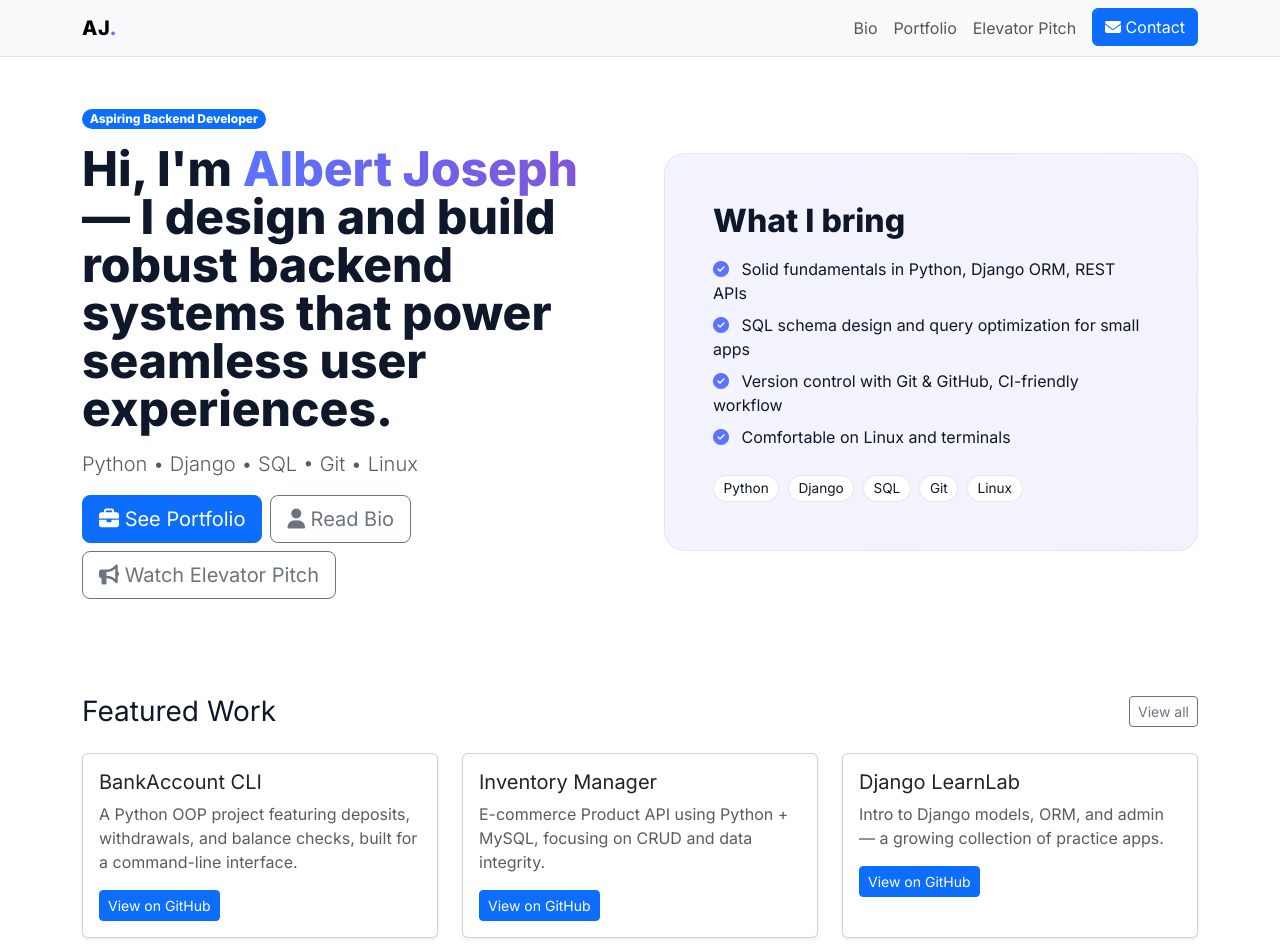
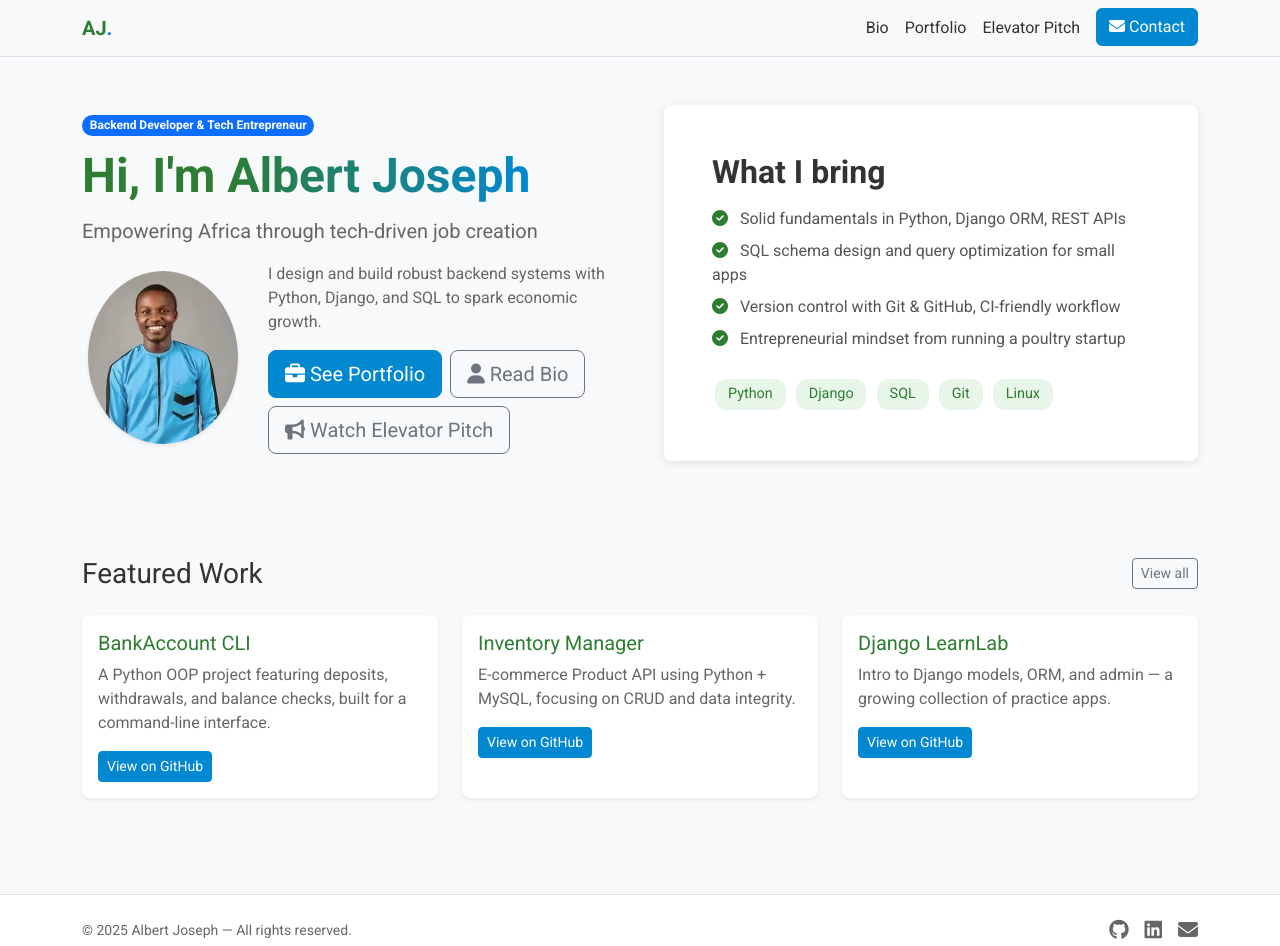
Before and after one commit to Joe2MOG/Joe2MOG.github.io, a plain HTML site: page index.html in a window 1280 px wide. Shown: the top 946 px of the page. Drawn offline with nearby package versions, Linux system fonts and the light colour scheme.

Commit message:
Update portfolio.html and README.md for Week 15 branding and elevator pitch video

```diff
--- a/assets/css/style.css
+++ b/assets/css/style.css
@@ -1,41 +1,112 @@
-:root {
-  --brand: #5b73ff; /* primary */
-  --brand-2: #7f56d9; /* gradient */
-  --dark: #0f172a;
+/* General styles */
+body {
+  font-family: 'Roboto', sans-serif;
+  color: #333;
+  background-color: #f8f9fa;
 }
 
-* { box-sizing: border-box; }
-
-body { font-family: 'Inter', system-ui, -apple-system, Segoe UI, Roboto, Arial, sans-serif; color: var(--dark); }
-
-.navbar-brand { letter-spacing: 0.5px; }
-.brand-dot { color: var(--brand); }
-
-.hero-card {
-  background: linear-gradient(135deg, rgba(91,115,255,0.08), rgba(127,86,217,0.08));
-  border: 1px solid rgba(15,23,42,0.06);
-  border-radius: 1.25rem;
+/* Navbar */
+.navbar {
+  background-color: #fff;
+  border-bottom: 1px solid #e0e0e0;
+}
+.navbar-brand {
+  color: #2E7D32 !important;
+  font-weight: 700;
+}
+.brand-dot {
+  color: #0288D1;
+}
+.nav-link {
+  color: #333;
+  font-weight: 400;
+}
+.nav-link:hover,
+.nav-link.active {
+  color: #0288D1;
+}
+.btn-primary {
+  background-color: #0288D1;
+  border-color: #0288D1;
+}
+.btn-primary:hover {
+  background-color: #026aa7;
+  border-color: #026aa7;
 }
 
+/* Header and text */
+h1, h2, h3, h4, h5, h6 {
+  color: #2E7D32;
+  font-weight: 700;
+}
 .text-gradient {
-  background: linear-gradient(90deg, var(--brand), var(--brand-2));
+  background: linear-gradient(90deg, #2E7D32, #0288D1);
   -webkit-background-clip: text;
-  background-clip: text;
-  color: transparent;
+  -webkit-text-fill-color: transparent;
+}
+.lead {
+  color: #555;
+  font-weight: 400;
 }
 
+/* Skill badges */
 .skill-badge {
   display: inline-block;
-  padding: 0.35rem 0.6rem;
-  border-radius: 9999px;
-  font-size: 0.85rem;
-  line-height: 1;
-  border: 1px solid rgba(15,23,42,0.1);
-  background: #fff;
-  margin: 0.15rem 0.25rem 0 0;
+  background-color: #e8f5e9;
+  color: #2E7D32;
+  padding: 0.3rem 0.8rem;
+  margin: 0.2rem;
+  border-radius: 12px;
+  font-size: 0.9rem;
 }
 
-.feature-list li { margin-bottom: .5rem; }
-.feature-list i { color: var(--brand); margin-right: .5rem; }
+/* Cards */
+.card {
+  border: none;
+  border-radius: 8px;
+  box-shadow: 0 2px 8px rgba(0, 0, 0, 0.1);
+}
+.card-title {
+  color: #2E7D32;
+}
+.card-text {
+  color: #555;
+}
 
-footer { background: #fff; }
+/* Footer */
+footer {
+  background-color: #fff;
+  border-top: 1px solid #e0e0e0;
+}
+.text-muted {
+  color: #666 !important;
+}
+.text-muted:hover {
+  color: #0288D1 !important;
+}
+
+/* Hero section (index page) */
+.hero-card {
+  background-color: #fff;
+  border-radius: 8px;
+  box-shadow: 0 2px 8px rgba(0, 0, 0, 0.1);
+}
+.feature-list li {
+  color: #555;
+  margin-bottom: 0.5rem;
+}
+.feature-list i {
+  color: #2E7D32;
+  margin-right: 0.5rem;
+}
+
+/* Responsive adjustments */
+@media (max-width: 576px) {
+  h1.display-5 {
+    font-size: 2rem;
+  }
+  .btn-lg {
+    font-size: 1rem;
+    padding: 0.5rem 1rem;
+  }
+}
--- a/index.html
+++ b/index.html
@@ -4,10 +4,10 @@
     <meta charset="utf-8" />
     <meta name="viewport" content="width=device-width, initial-scale=1" />
     <title>Albert Joseph — Backend Developer Portfolio</title>
-    <meta name="description" content="Portfolio of Albert Joseph, an aspiring backend developer skilled in Python, Django, SQL, Git, and Linux. Explore projects and technical expertise." />
+    <meta name="description" content="Portfolio of Albert Joseph, a backend developer and tech entrepreneur dedicated to job creation in Africa." />
     <link rel="preconnect" href="https://fonts.googleapis.com">
     <link rel="preconnect" href="https://fonts.gstatic.com" crossorigin>
-    <link href="https://fonts.googleapis.com/css2?family=Inter:wght@300;400;600;800&display=swap" rel="stylesheet">
+    <link href="https://fonts.googleapis.com/css2?family=Roboto:wght@300;400;700&display=swap" rel="stylesheet">
     <link href="https://cdn.jsdelivr.net/npm/bootstrap@5.3.3/dist/css/bootstrap.min.css" rel="stylesheet" />
     <link href="https://cdnjs.cloudflare.com/ajax/libs/font-awesome/6.5.2/css/all.min.css" rel="stylesheet" />
     <link href="assets/css/style.css" rel="stylesheet" />
@@ -39,13 +39,21 @@
     <header class="hero container py-5">
       <div class="row align-items-center g-5">
         <div class="col-lg-6">
-          <span class="badge rounded-pill text-bg-primary mb-3">Aspiring Backend Developer</span>
-          <h1 class="display-5 fw-bold lh-1 mb-3">Hi, I'm <span class="text-gradient">Albert Joseph</span> — I design and build robust backend systems that power seamless user experiences.</h1>
-          <p class="lead text-muted">Python • Django • SQL • Git • Linux</p>
-          <div class="d-flex gap-2 flex-wrap mt-3">
-            <a class="btn btn-primary btn-lg" href="portfolio.html"><i class="fa-solid fa-briefcase"></i> See Portfolio</a>
-            <a class="btn btn-outline-secondary btn-lg" href="bio.html"><i class="fa-solid fa-user"></i> Read Bio</a>
-            <a class="btn btn-outline-secondary btn-lg" href="pitch.html"><i class="fa-solid fa-bullhorn"></i> Watch Elevator Pitch</a>
+          <span class="badge rounded-pill text-bg-primary mb-3">Backend Developer & Tech Entrepreneur</span>
+          <h1 class="display-5 fw-bold lh-1 mb-3">Hi, I'm <span class="text-gradient">Albert Joseph</span></h1>
+          <p class="lead text-muted">Empowering Africa through tech-driven job creation</p>
+          <div class="row align-items-center g-4">
+            <div class="col-sm-4 text-center">
+              <img src="assets/profile-photo.jpg" alt="Albert Joseph's profile photo" class="img-fluid rounded-circle shadow-sm" style="max-width: 150px; height: auto;">
+            </div>
+            <div class="col-sm-8">
+              <p class="text-muted">I design and build robust backend systems with Python, Django, and SQL to spark economic growth.</p>
+              <div class="d-flex gap-2 flex-wrap mt-3">
+                <a class="btn btn-primary btn-lg" href="portfolio.html"><i class="fa-solid fa-briefcase"></i> See Portfolio</a>
+                <a class="btn btn-outline-secondary btn-lg" href="bio.html"><i class="fa-solid fa-user"></i> Read Bio</a>
+                <a class="btn btn-outline-secondary btn-lg" href="pitch.html"><i class="fa-solid fa-bullhorn"></i> Watch Elevator Pitch</a>
+              </div>
+            </div>
           </div>
         </div>
         <div class="col-lg-6">
@@ -55,7 +63,7 @@
               <li><i class="fa-solid fa-circle-check"></i> Solid fundamentals in Python, Django ORM, REST APIs</li>
               <li><i class="fa-solid fa-circle-check"></i> SQL schema design and query optimization for small apps</li>
               <li><i class="fa-solid fa-circle-check"></i> Version control with Git & GitHub, CI-friendly workflow</li>
-              <li><i class="fa-solid fa-circle-check"></i> Comfortable on Linux and terminals</li>
+              <li><i class="fa-solid fa-circle-check"></i> Entrepreneurial mindset from running a poultry startup</li>
             </ul>
             <div class="mt-4">
               <span class="skill-badge">Python</span>
```
Also changed, not shown: bio.html (+14 -7 lines), pitch.html (+10 -8 lines), portfolio.html (+2 -2 lines), 1 other file.
